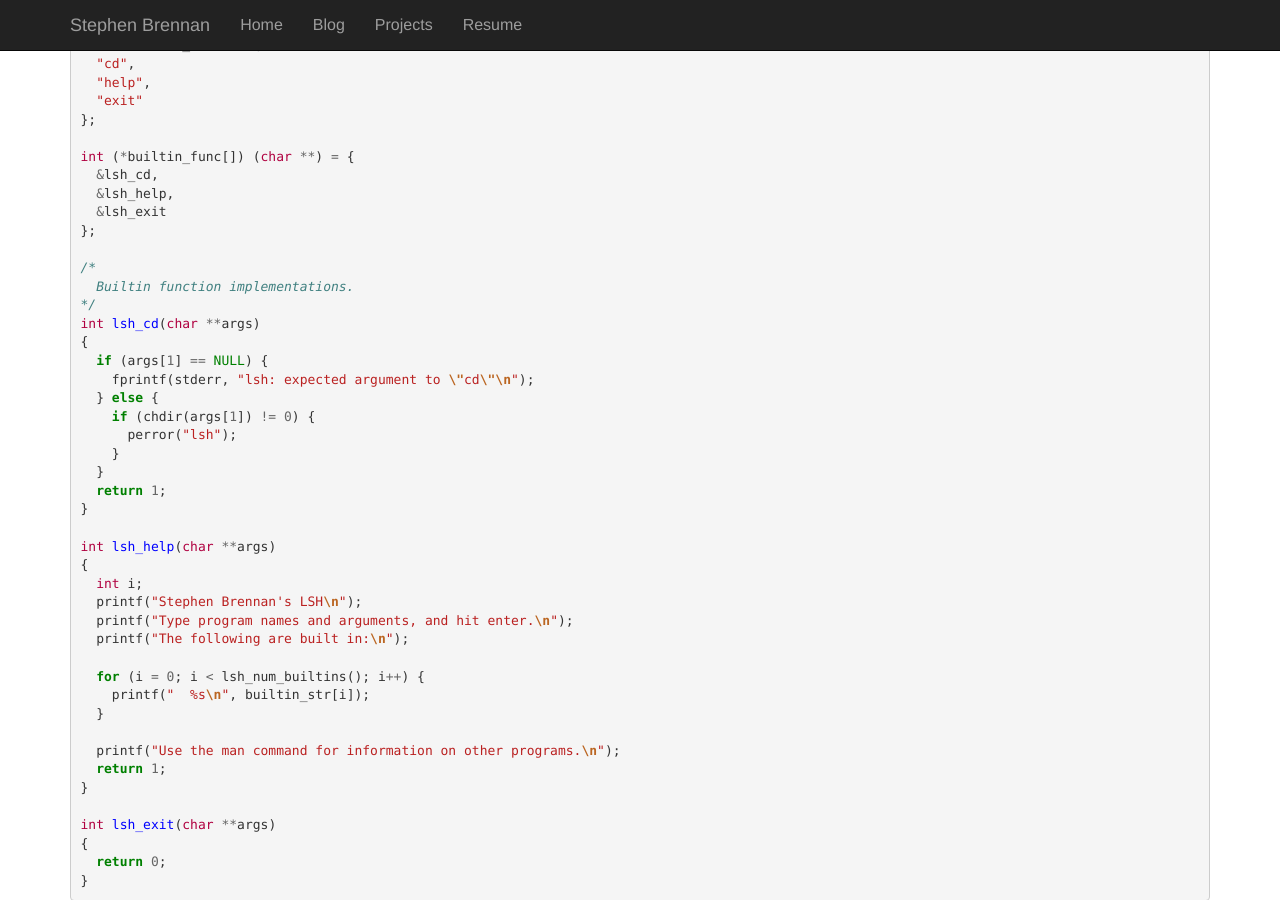
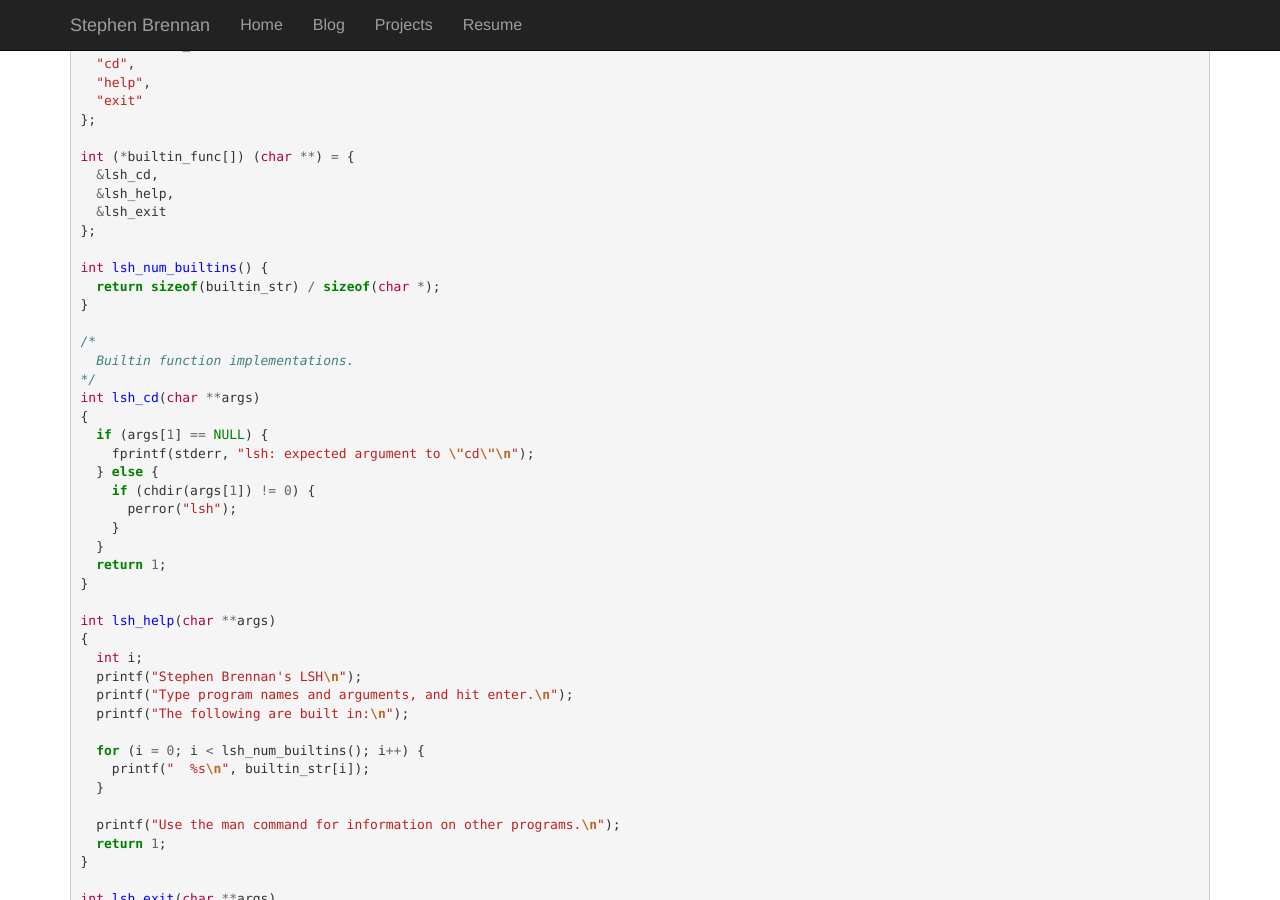
Before and after one commit to brenns10/brennan.io, a Jekyll site: the page built from _posts/2015-01-16-write-a-shell-in-c.md, in a window 1280 px wide and 900 px high, scrolled down 5609 px. Built offline with Jekyll 4.4.1, drawn with Linux system fonts in a browser that asks for light colours; nearby versions of some CDN libraries; comment, search, counter and statistics services are not loaded.

Commit message:
Added missing function lsh_num_builtins().

```diff
--- a/_posts/2015-01-16-write-a-shell-in-c.md
+++ b/_posts/2015-01-16-write-a-shell-in-c.md
@@ -397,6 +397,10 @@ int (*builtin_func[]) (char **) = {
   &lsh_exit
 };
 
+int lsh_num_builtins() {
+  return sizeof(builtin_str) / sizeof(char *);
+}
+
 /*
   Builtin function implementations.
 */
```
